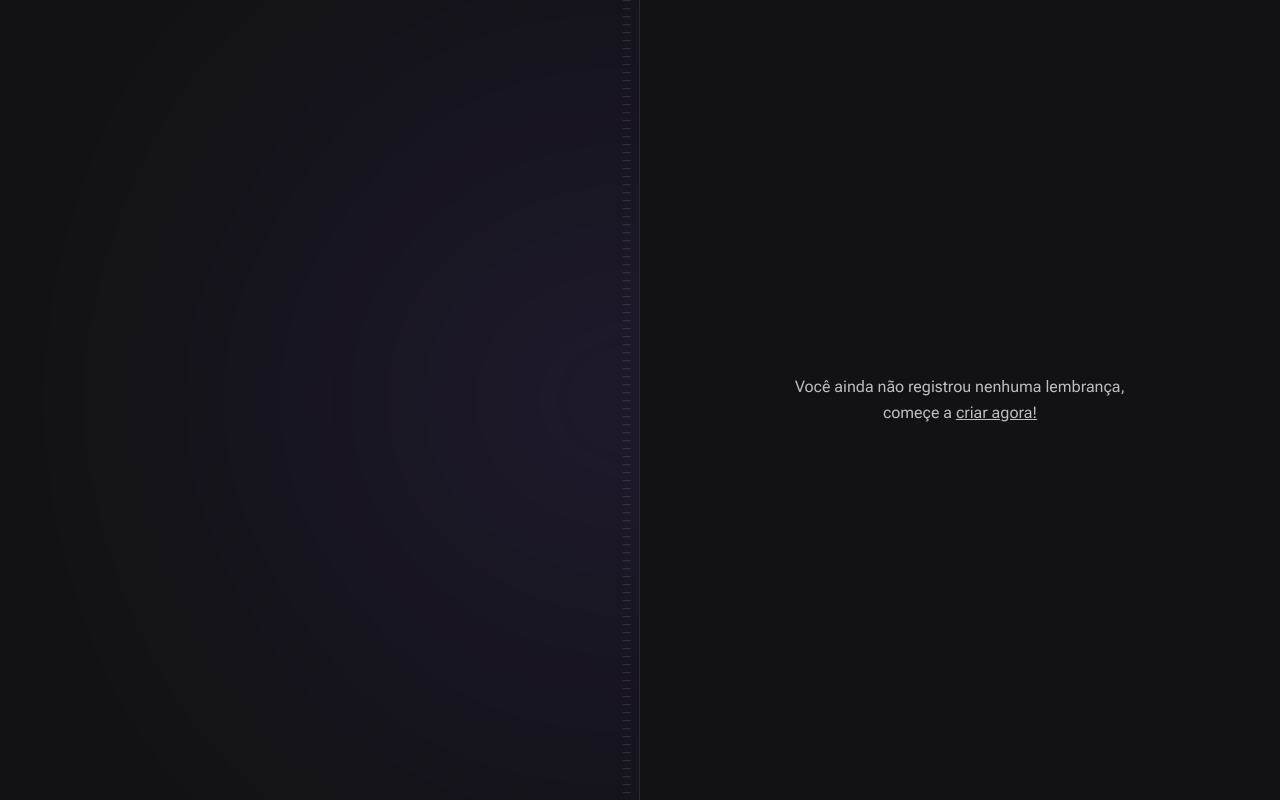
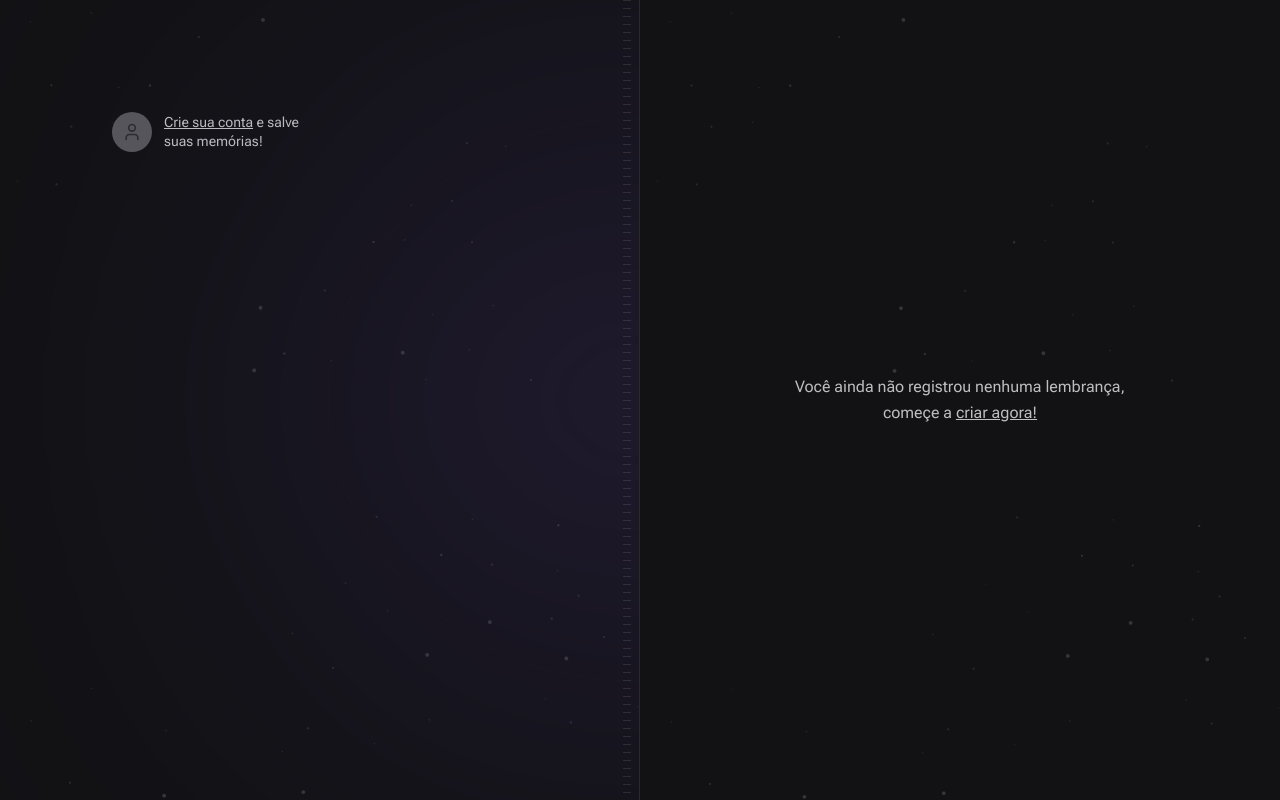
Before and after one commit to cadu4duarte/NLW-SpaceTime, a Next.js app in the folder web/: page / in a window 1280 px wide. Built offline with nearby package versions, Linux system fonts and the light colour scheme; a web font is replaced by a local one.

Commit message:
feat: edit layout

```diff
--- a/web/src/app/page.tsx
+++ b/web/src/app/page.tsx
@@ -1,19 +1,31 @@
+import { User } from 'lucide-react';
 
 export default function Home() {
   return (
     <main className="grid grid-cols-2 min-h-screen">
       {/*left*/}
-      <div className="flex flex-col items-start justify-between px-28 py-28 relative overflow-hidden border-r border-white/10">
+      <div className="flex flex-col items-start justify-between px-28 py-28 relative overflow-hidden border-r border-white/10 bg-[url(../assets/bg-stars.svg)] bg-cover">
 
         {/*blur*/}
         <div className="absolute right-0 top-1/2 h-[288px] w-[526px] -translate-y-1/2 translate-x-1/2 rounded-full bg-purple-700 opacity-50 blur-full"/>
 
         {/*stripes*/}
         <div className="absolute right-2 top-0 bottom-0 w-2 bg-stripes"/>
+
+        <a href="" className="flex items-center gap-3 text-left hover:text-gray-50">
+          <div className="flex h-10 w-10 items-center justify-center rounded-full bg-gray-400 ">
+            <User className="h-5 w-5 text-gray-500" />
+          </div>
+
+          <p className="text-sm leading-snug max-w-[140px]">
+              <span className="underline">Crie sua conta</span> e salve suas memórias!
+            </p>
+        </a>
+
       </div>
 
       {/* right */}
-      <div className="flex flex-col p-16">
+      <div className="flex flex-col p-16 bg-[url(../assets/bg-stars.svg)] bg-cover">
         <div className="flex flex-1 items-center justify-center">
           <p className="text-center leading-relaxed w-[360px]">
             Você ainda não registrou nenhuma lembrança, começe a {''}
```
